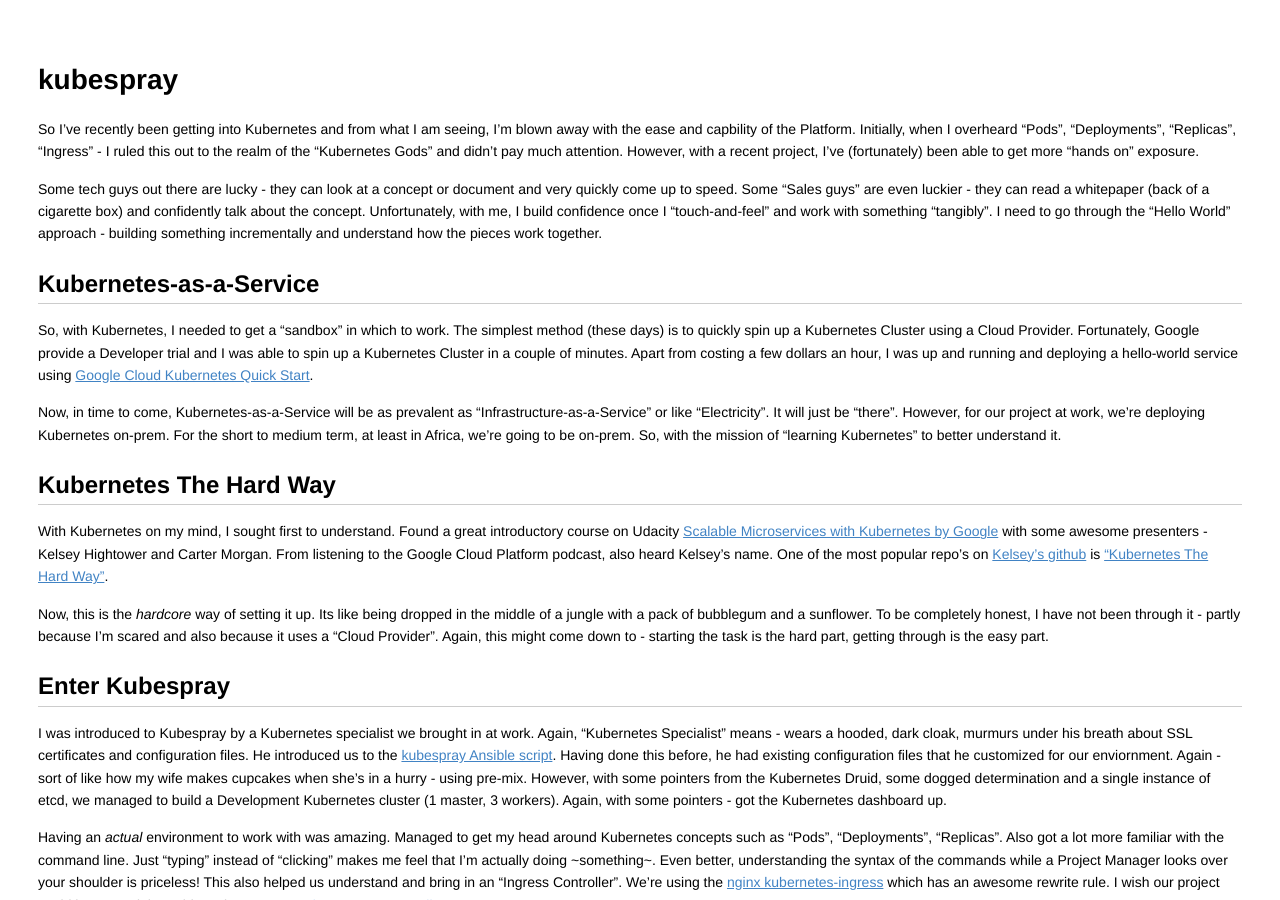
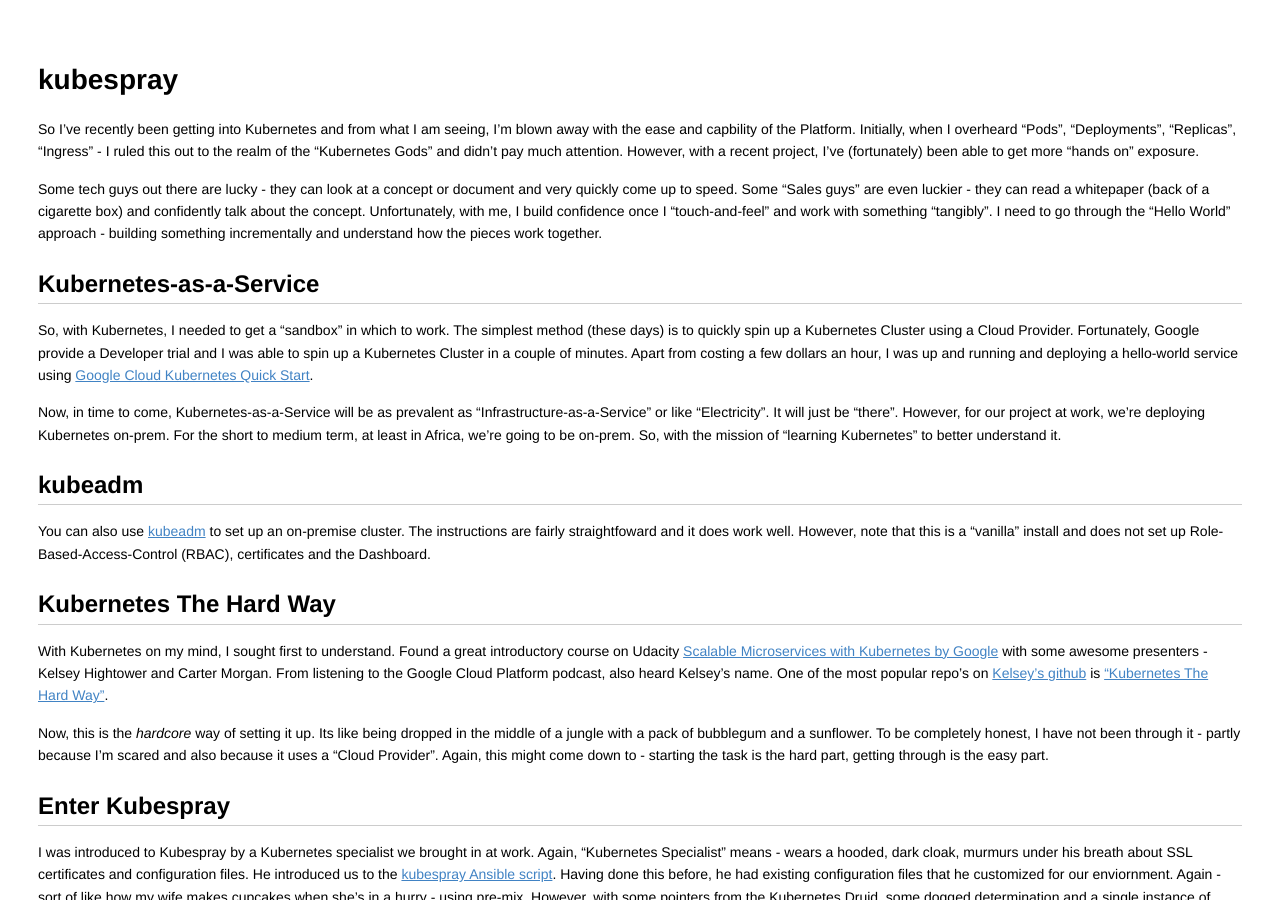
Before and after one commit to rennay/rennay.github.io, a Jekyll site: the page built from kubernetes/2018-05-23-kubespray.md, in a window 1280 px wide and 900 px high. Built offline with Jekyll 4.4.1, drawn with Linux system fonts in a browser that asks for light colours; our own code applies the rules of GitHub Pages for plain Markdown files.

Commit message:
no message

```diff
--- a/kubernetes/2018-05-23-kubespray.md
+++ b/kubernetes/2018-05-23-kubespray.md
@@ -9,6 +9,10 @@
 So, with Kubernetes, I needed to get a "sandbox" in which to work.  The simplest method (these days) is to quickly spin up a Kubernetes Cluster using a Cloud Provider.  Fortunately, Google provide a Developer trial and I was able to spin up a Kubernetes Cluster in a couple of minutes.  Apart from costing a few dollars an hour, I was up and running and deploying a hello-world service using [Google Cloud Kubernetes Quick Start](https://cloud.google.com/kubernetes-engine/docs/quickstart).
 
 Now, in time to come, Kubernetes-as-a-Service will be as prevalent as "Infrastructure-as-a-Service" or like "Electricity".  It will just be "there".  However, for our project at work, we're deploying Kubernetes on-prem.  For the short to medium term, at least in Africa, we're going to be on-prem.  So, with the mission of "learning Kubernetes" to better understand it.
+
+## kubeadm
+
+You can also use [kubeadm](https://kubernetes.io/docs/setup/independent/create-cluster-kubeadm/) to set up an on-premise cluster.  The instructions are fairly straightfoward and it does work well.  However, note that this is a "vanilla" install and does not set up Role-Based-Access-Control (RBAC), certificates and the Dashboard.
 
 ## Kubernetes The Hard Way
 
```
